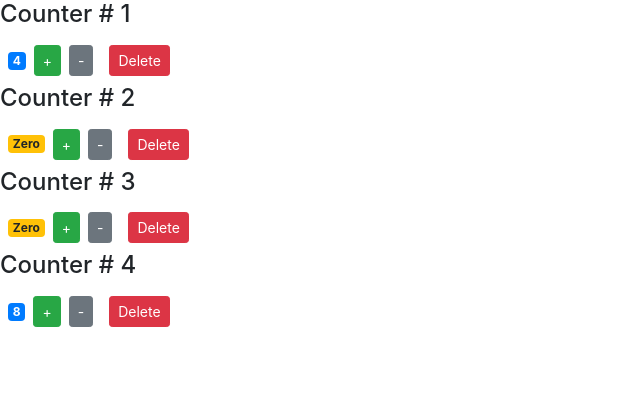
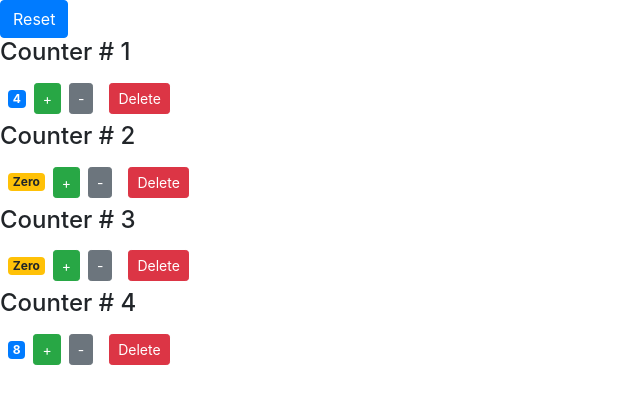
Before and after one commit to hassantvs24/all-react, a React (Create React App) app in the folder counter-app/: page / in a window 1280 px wide. Shown: the top 404 px of the page, without its empty margins (0-640 px from the left). Built offline with nearby package versions, Linux system fonts and the light colour scheme.

Commit message:
Update counters.jsx

```diff
--- a/counter-app/src/components/counters.jsx
+++ b/counter-app/src/components/counters.jsx
@@ -11,6 +11,14 @@ class Counters extends Component {
         ]
      };
 
+     handleReset = () => {
+       const counters = this.state.counters.map(c => {
+           c.value = 0;
+           return c;
+       });
+       this.setState({counters});
+      };
+
     handleDelete = (counterID) => {
         const counters = this.state.counters.filter(m => m.id !== counterID);
         this.setState({counters:counters});
@@ -19,6 +27,7 @@ class Counters extends Component {
     render() {
         return (
             <React.Fragment>
+                <button onClick={this.handleReset} type="button" class="btn btn-primary">Reset</button>
                 {this.state.counters.map(counter =>
                     <Counter key={counter.id} onDelete={this.handleDelete} counter={counter} />
                 )}
```
